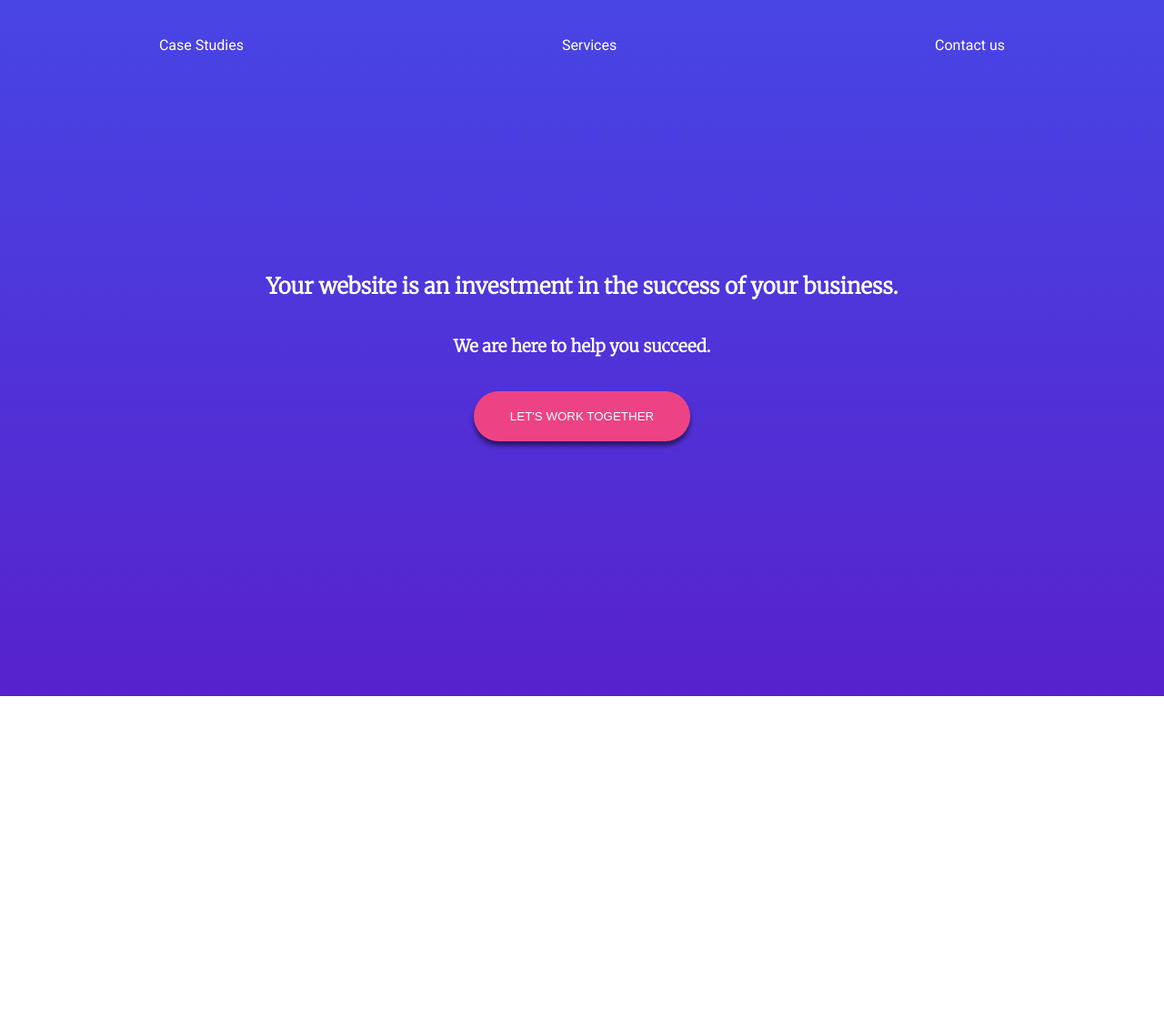
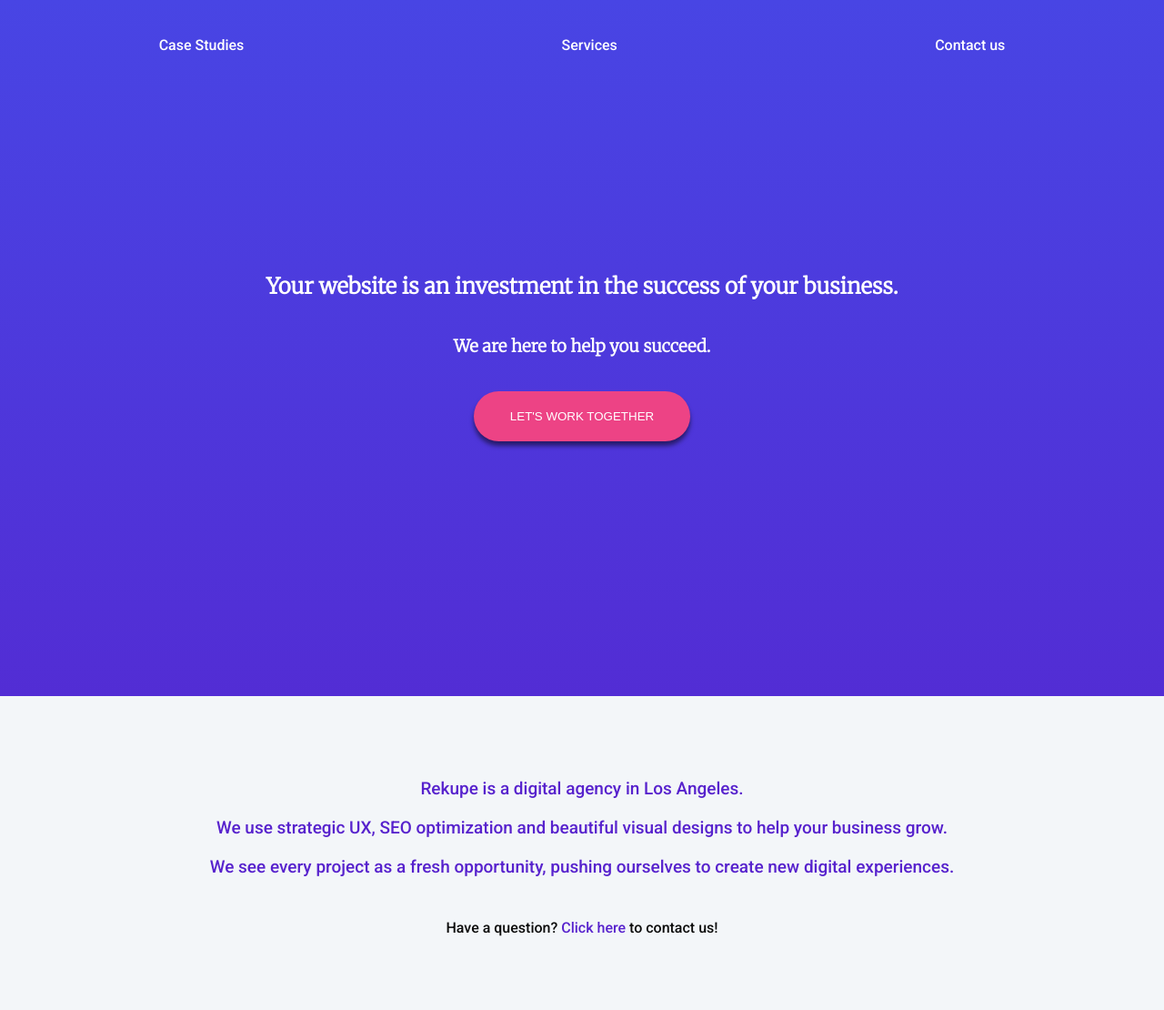
Before and after one commit to Irene-Jurna/novi-frontend-css-opdracht-irene, a plain HTML site: page index.html in a window 1280 px wide. Shown: the whole page at 91% size. Before the commit the page ends 800 px from the top, so only its background shows below. Drawn offline with Linux system fonts and the light colour scheme.

Commit message:
concept-opdracht-header-en-introductie

```diff
--- a/index.html
+++ b/index.html
@@ -16,11 +16,17 @@
         </ul>
     </nav>
     <article class="header-container">
-    <h1>Your website is an investment in the success of your business.
-    </h1>
-    <h3>We are here to help you succeed.
-    </h3>
-    <button>Let's work together</button>
+        <h1>Your website is an investment in the success of your business.
+        </h1>
+        <h3>We are here to help you succeed.
+        </h3>
+        <button>Let's work together</button>
+    </article>
+    <article class="intro-container">
+        <p class="intro-item">Rekupe is a digital agency in Los Angeles.</p>
+        <p class="intro-item">We use strategic UX, SEO optimization and beautiful visual designs to help your business grow.</p>
+        <p class="intro-item">We see every project as a fresh opportunity, pushing ourselves to create new digital experiences.</p> <p class="intro-contact-item"> Have a
+        question? <a>Click here</a> to contact us!</p>
     </article>
 </header>
 </body>
--- a/styles.css
+++ b/styles.css
@@ -1,4 +1,4 @@
-@import url('https://fonts.googleapis.com/css2?family=Merriweather:wght@300&family=Roboto&display=swap');
+@import url('https://fonts.googleapis.com/css2?family=Merriweather:wght@300&family=Roboto:wght@500&display=swap');
 
 /*////////////////////////
     Table of Contents
@@ -58,6 +58,10 @@ button {
     text-transform: uppercase;
 }
 
+a {
+    color: var(--purple-color);
+}
+
 /* --------------- 3.2 Other --------------------------- */
 
 /* ------------------------------- 4. Areas ---------------------------------------- */
@@ -69,7 +73,7 @@ header {
 }
 
 .nav-container {
-display: flex;
+    display: flex;
     flex-direction: row;
     list-style-type: none;
     justify-content: space-around;
@@ -95,4 +99,26 @@ display: flex;
 
 /* --------------- 4.2 Introduction ------------------- */
 
+.intro-container {
+    display: flex;
+    flex-direction: column;
+    justify-content: center;
+    align-items: center;
+    background-color: var(--lightgrey-background-color);
+    color: var(--purple-color);
+    padding: 80px 0 65px 0;
+}
+
+.intro-item {
+    font-size: 19px;
+    text-align: center;
+    margin: 10px 8px;
+}
+
+.intro-contact-item {
+    color: var(--black-standard-text-color);
+    font-size: 16px;
+    padding-top: 20px;
+}
+
 /* ------------------------------- 5. Media Queries -------------------------------- */
```
